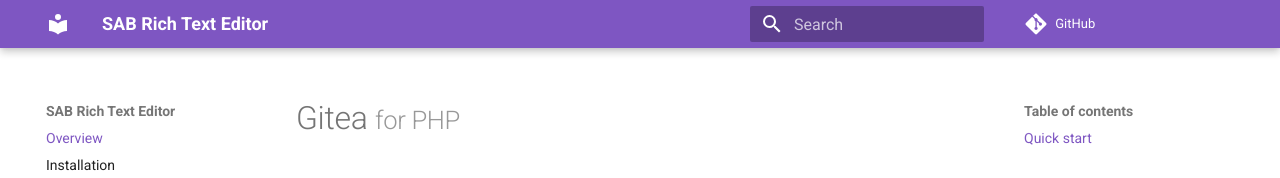
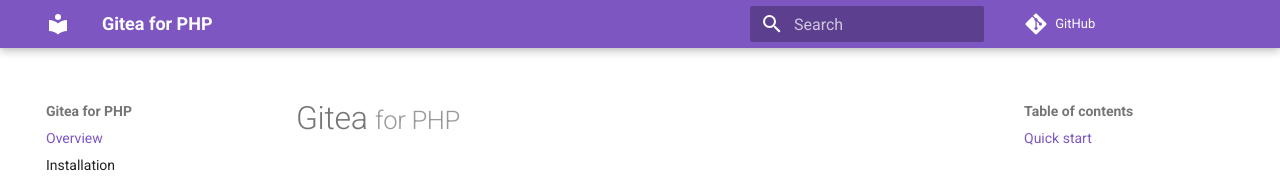
Before and after one commit to sitelease/sugar-cube-client, an MkDocs documentation site: the page built from doc/index.md, in a window 1280 px wide. Shown: the top 178 px of the page. Built offline with MkDocs 1.6.1 and Material for MkDocs 9.7.7, drawn with Linux system fonts in a browser that asks for light colours; comment, search, counter and statistics services are not loaded.

Commit message:
Fixed the documentation title

```diff
--- a/mkdocs.yml
+++ b/mkdocs.yml
@@ -1,4 +1,4 @@
-site_name: SAB Rich Text Editor
+site_name: Gitea for PHP
 site_description: Gitea client library, in PHP.
 site_author: SAB International - contact@sabcomputer.com
 site_url: https://dev.sabcomputer.com/gitea.php
```
